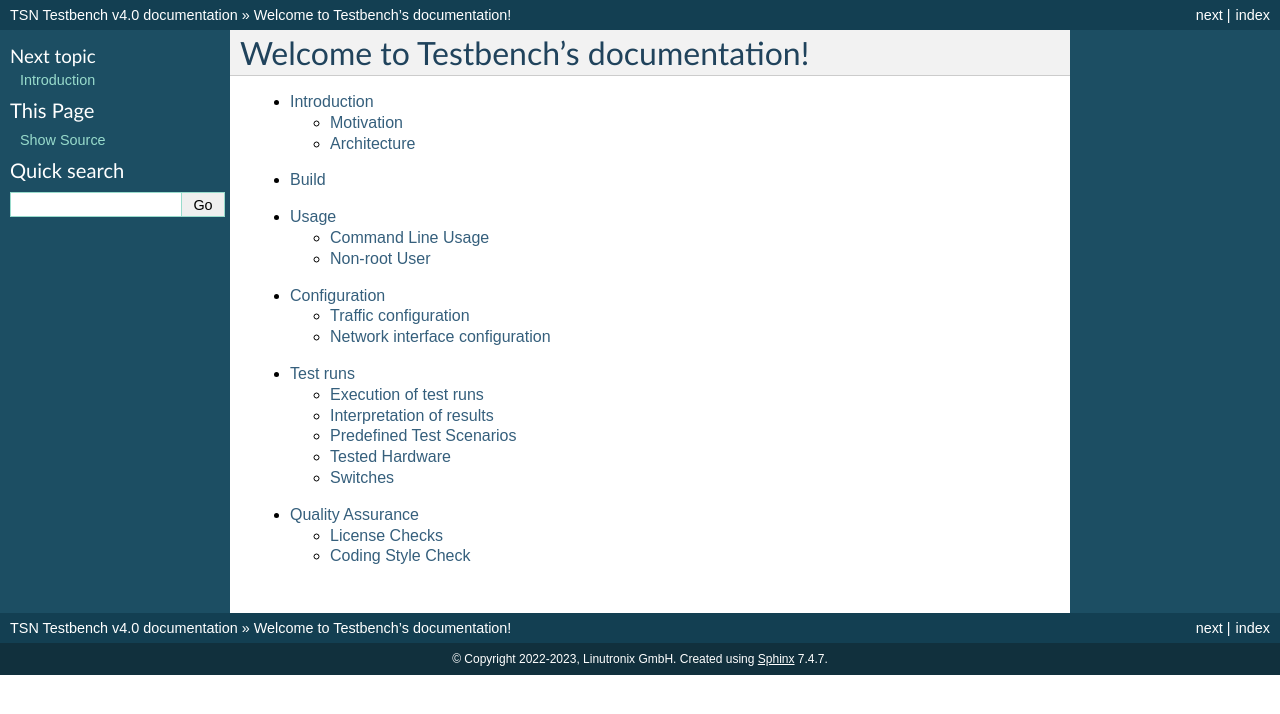
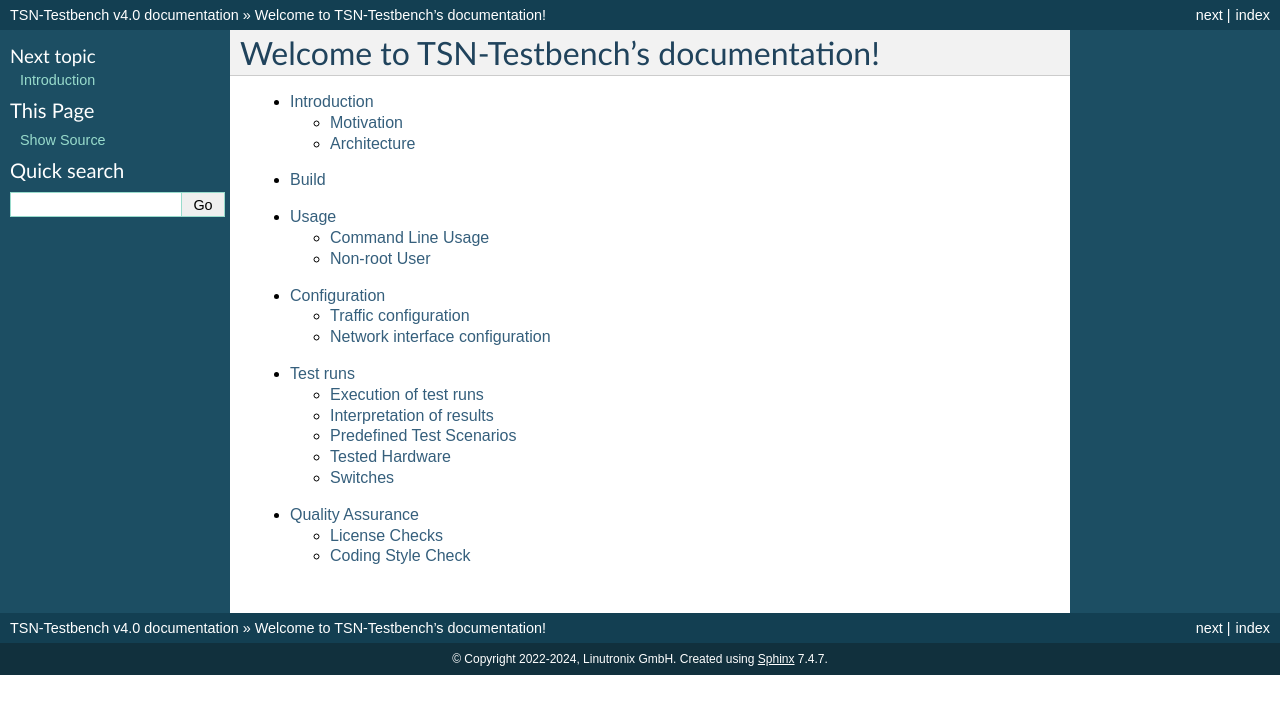
Before and after one commit to Linutronix/TSN-Testbench, a Sphinx documentation site: the page built from Documentation/index.rst, in a window 1280 px wide. Shown: the top 714 px of the page. Built offline with Sphinx 7.4.7, drawn with Linux system fonts in a browser that asks for light colours.

Commit message:
doc: Rename to TSN-Testbench
Rename all references to TSN-Testbench. That's the project name.

Signed-off-by: Kurt Kanzenbach <kurt@linutronix.de>
Reviewed-by: Sebastian Andrzej Siewior <bigeasy@linutronix.de>

```diff
--- a/Documentation/conf.py
+++ b/Documentation/conf.py
@@ -17,8 +17,8 @@
 
 # -- Project information -----------------------------------------------------
 
-project = 'TSN Testbench'
-copyright = '2022-2023, Linutronix GmbH'
+project = 'TSN-Testbench'
+copyright = '2022-2024, Linutronix GmbH'
 author = 'Kurt Kanzenbach'
 
 # The full version, including alpha/beta/rc tags
--- a/Documentation/index.rst
+++ b/Documentation/index.rst
@@ -1,13 +1,13 @@
 .. SPDX-License-Identifier: BSD-2-Clause
 ..
-.. Copyright (C) 2022 Linutronix GmbH
+.. Copyright (C) 2022-2024 Linutronix GmbH
 .. Author Kurt Kanzenbach <kurt@linutronix.de>
 ..
 .. Testbench documentation master file.
 ..
 
-Welcome to Testbench's documentation!
-=====================================
+Welcome to TSN-Testbench's documentation!
+=========================================
 
 .. toctree::
    :maxdepth: 2
```
